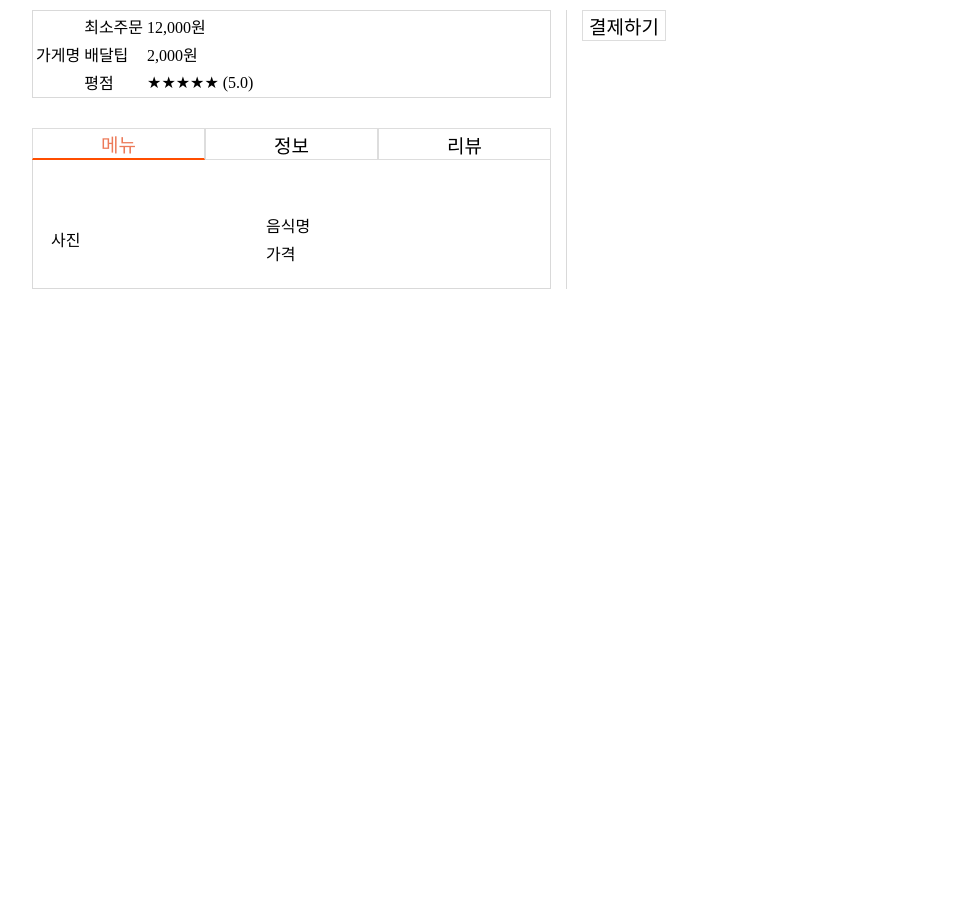
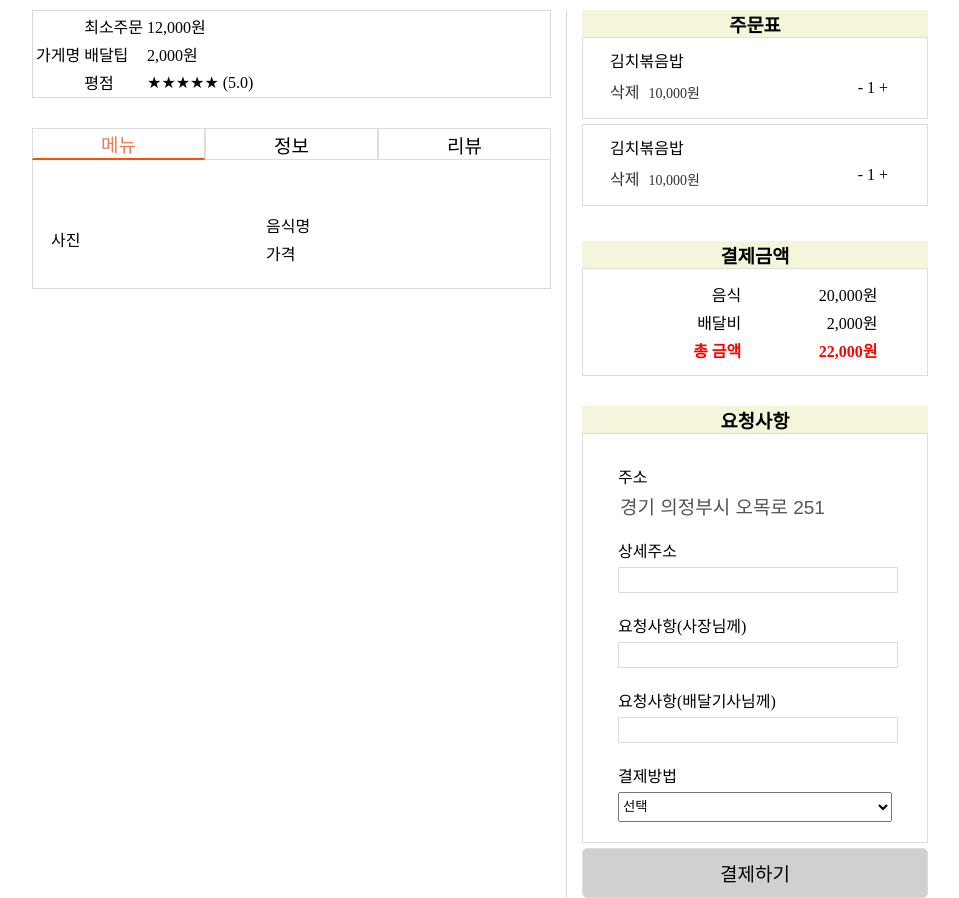
Before and after one commit to whddla/food_delivery, a Django app: page /order/order/ in a window 1280 px wide. Shown: the part 106-1004 px from the top of the page, without its empty margins (160-1119 px from the left). Before the commit the page ends 395 px from the top, so only its background shows below. Run offline with Django 3.2, Linux system fonts and the light colour scheme; some libraries are stand-ins or nearby versions.

Commit message:
주문 화면
주문 화면

```diff
--- a/food_delivery/member/urls.py
+++ b/food_delivery/member/urls.py
@@ -8,4 +8,5 @@
     path('findPw/', views.findPw),
     path('signup/', views.signup),
     path('signupCheck/', views.signupCheck),
+    path('myOrder/', views.myOrder),
 ]
--- a/food_delivery/member/views.py
+++ b/food_delivery/member/views.py
@@ -40,3 +40,7 @@
     pw = request.get['loginPw']
 
     return redirect('/')
+
+
+def myOrder(request):
+    return render(request, 'myOrder.html')
--- a/food_delivery/order/static/css/order.css
+++ b/food_delivery/order/static/css/order.css
@@ -14,6 +14,10 @@
     width: 40%;
     border-left: 1px solid #d9d9d9;
     padding-left: 15px;
+}
+
+h3{
+    margin: 0;
 }
 
 /* 가게명 */
@@ -96,3 +100,112 @@
     border-bottom: 1px solid;
     margin-bottom: 10px;
 }
+
+/* 주문표 */
+.order-title{
+    background-color: beige;
+    text-align: center;
+}
+
+.order-menu ul{
+    max-height: 400px;
+    overflow-x: hidden;
+    overflow-y: auto;
+}
+
+.item-list{
+    position: relative;
+    display: block;
+    padding: 10px 15px;
+    margin-bottom: 5px;
+    background-color: #fff;
+    border: 1px solid #ddd;
+}
+
+.item-name{
+    line-height: 18px;
+    padding: 5px 12px 8px 12px;
+}
+
+.pull-left{
+    padding-left: 12px;
+    padding-right: 12px;
+}
+
+.pull-left span{
+    color: #333;
+    font-size: 14px;
+    display: inline-block;
+    line-height: 18px;
+    padding: 5px;
+}
+
+.text-right{
+    padding-left: 12px;
+    padding-right: 12px;
+    float: right;
+}
+
+/* 결제금액 */
+.pay-view-title{
+    background-color: beige;
+    text-align: center;
+    margin-top: 30px;
+}
+
+.pay-money{
+    position: relative;
+    display: block;
+    padding: 10px 15px;
+    margin-bottom: 5px;
+    background-color: #fff;
+    border: 1px solid #ddd;
+}
+
+.pay-money table{
+    width: 80%;
+    margin: 0 auto;
+    text-align: end;
+}
+
+.pay-money table tr:last-child{
+    color: red;
+}
+
+/* 요청사항 */
+.request{
+    position: relative;
+    display: block;
+    padding: 10px 15px;
+    margin-bottom: 5px;
+    background-color: #fff;
+    border: 1px solid #ddd;
+}
+
+.request-title{
+    background-color: beige;
+    text-align: center;
+    margin-top: 30px;
+}
+
+.input-box{
+    align-items: center;
+    margin-top: 20px;
+    margin-bottom: 10px;
+    padding:0 20px;
+}
+
+.input-box input{
+    width: 100%;
+    margin-top: 5px;
+    border: 1px solid #ddd;
+}
+
+/* 결제 */
+
+.pay-btn{
+    width: 100%;
+    height: 50px;
+    background-color: rgb(209, 208, 208);
+    border-radius: 5px;
+}
--- a/food_delivery/order/templates/user-order.html
+++ b/food_delivery/order/templates/user-order.html
@@ -76,12 +76,93 @@
     <div class="right-tab">
         <form action="" method="post">
             <div class="order-menu">
-
+                <div>
+                    <div class="order-title"><h3>주문표</h3></div>
+                    <div>
+                        <!-- 주문표 -->
+                        <ul>
+                            <li class="item-list">
+                                <div>
+                                    <div class="item-name">김치볶음밥</div>
+                                    <div class="pull-left">
+                                        <a class="delete-btn" href="">
+                                            삭제
+                                            <span>10,000원</span>
+                                        </a>
+                                        <div class="text-right">- 1 +</div>
+                                    </div>
+                                </div>
+                            </li>
+                            <li class="item-list">
+                                <div>
+                                    <div class="item-name">김치볶음밥</div>
+                                    <div class="pull-left">
+                                        <a class="delete-btn" href="">
+                                            삭제
+                                            <span>10,000원</span>
+                                        </a>
+                                        <div class="text-right">- 1 +</div>
+                                    </div>
+                                </div>
+                            </li>
+                        </ul>
+                        <!-- 주문표 -->
+                    </div>
+                </div>
             </div>
-            <div class="pay-view"></div>
-            <div class="request-menu"></div>
+            <div class="pay-view">
+                <div>
+                    <div class="pay-view-title"><h3>결제금액</h3></div>
+                </div>
+                <div class="pay-money">
+                    <table>
+                        <tr>
+                            <td>음식</td>
+                            <td>20,000원</td>
+                        </tr>
+                        <tr>
+                            <td>배달비</td>
+                            <td>2,000원</td>
+                        </tr>
+                        <tr>
+                            <td><strong>총 금액</strong></td>
+                            <td><strong>22,000원</strong></td>
+                        </tr>
+                    </table>
+                </div>
+            </div>
+            <div class="request-menu">
+                <div>
+                    <div class="request-title"><h3>요청사항</h3></div>
+                </div>
+                <div class="request">
+                    <div class="input-box">
+                        주소 <input type="text" disabled value="경기 의정부시 오목로 251" style="background: none;border: none;">
+                    </div>
+                    <div class="input-box">
+                        상세주소 <input type="text"style="background: none;outline: none;">
+                    </div>
+                    <div class="input-box">
+                        <span>요청사항(사장님께)</span>
+                        <input type="text" style="background: none;outline: none;">
+                    </div>
+                    <div class="input-box">
+                        <span>요청사항(배달기사님께)</span>
+                        <input type="text" style="background: none;outline: none;">
+                    </div>
+                    <div class="input-box">
+                        <span>결제방법</span>
+                        <select name="" id="" style="width: 100%; height: 30px; margin-top: 5px;">
+                            <option value="none">선택</option>
+                            <option value="1">만나서 현금결제</option>
+                            <option value="2">만나서 카드결제</option>
+                            <option value="3">카드결제</option>
+                        </select>
+                    </div>
+                </div>
+            </div>
             <div class="pay-menu">
-                <button>결제하기</button>
+                <button class="pay-btn">결제하기</button>
             </div>
         </form>
     </div>
```
